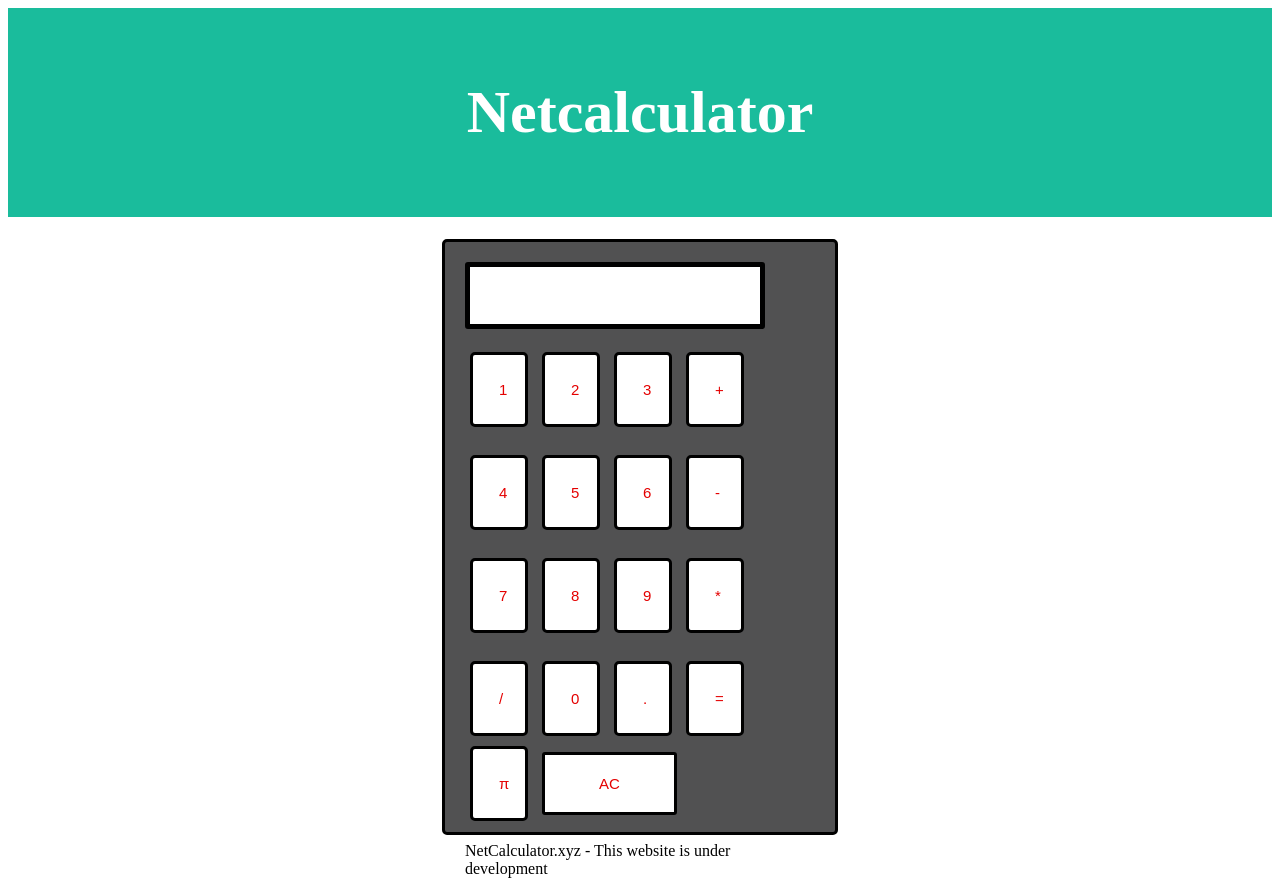
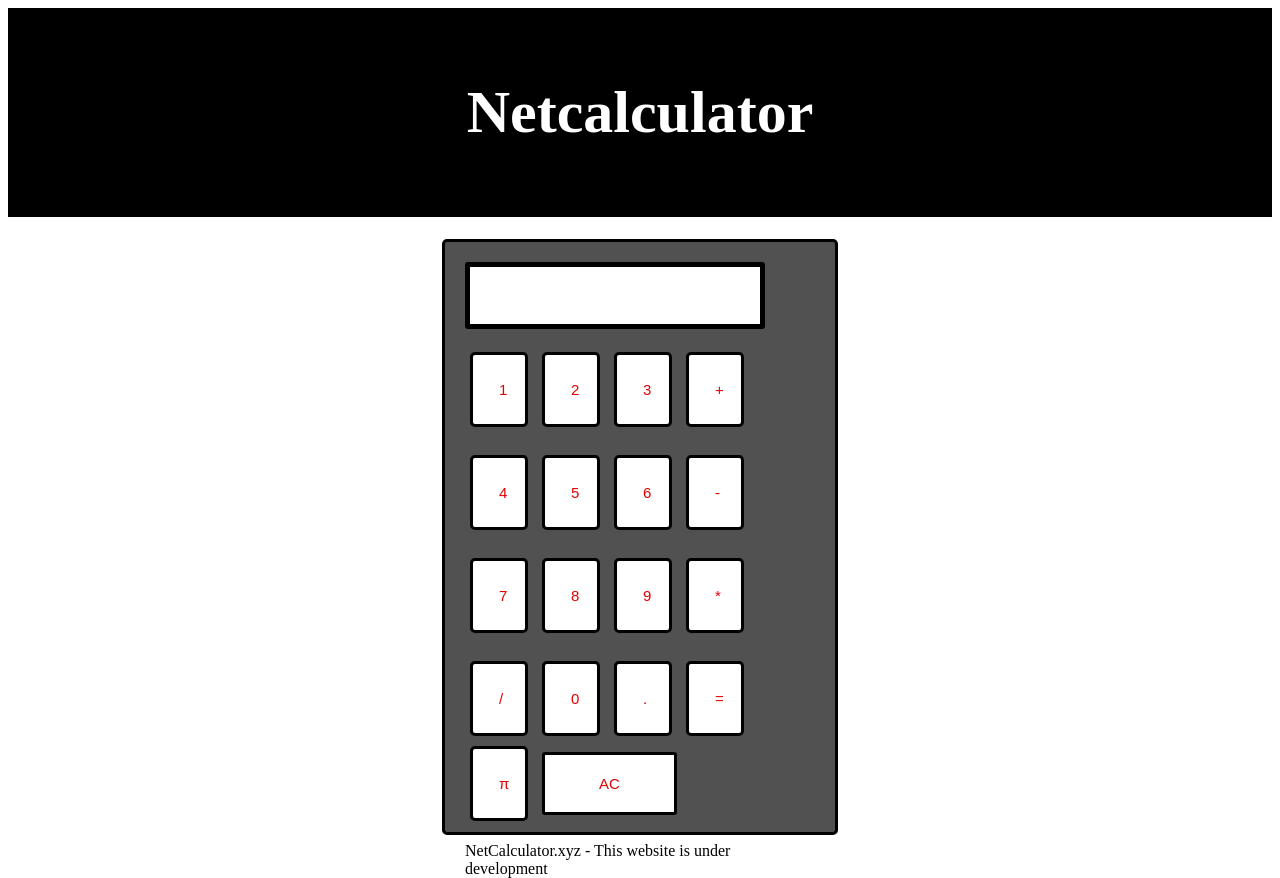
Before and after one commit to flippy873/Calculator, a plain HTML site: page index.html in a window 1280 px wide. Drawn offline with Linux system fonts and the light colour scheme.

Commit message:
Update styles.css

```diff
--- a/styles.css
+++ b/styles.css
@@ -1,7 +1,7 @@
 .header {
   padding: 30px;
   text-align: center;
-  background: #1abc9c;
+  background: #000000;
   color: white;
   font-size: 30px;
     }
```
